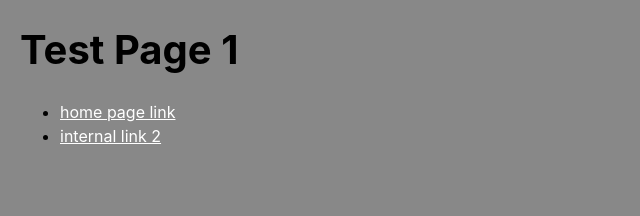
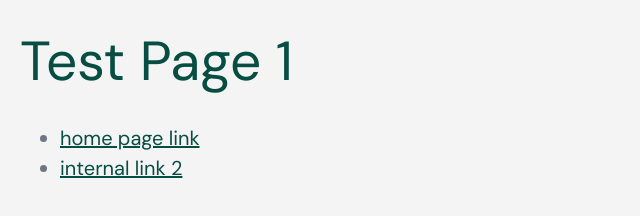
Before and after one commit to samo-codehouse/PWA-POC, a website: page html/test1.html in a window 1280 px wide. Shown: the whole page, without its empty margins (0-640 px from the left). Drawn offline with Linux system fonts and the light colour scheme.

Commit message:
styling updates

```diff
--- a/html/service-worker.js
+++ b/html/service-worker.js
@@ -27,15 +27,12 @@ self.addEventListener('fetch', (event) => {
         event.respondWith((async () => {
             try {
                 const preloadResponse = await event.preloadResponse;
-
                 if (preloadResponse) {
                     return preloadResponse;
                 }
-
                 const networkResponse = await fetch(event.request);
                 return networkResponse;
             } catch (error) {
-
                 const cache = await caches.open(appCache);
                 const cachedResponse = await cache.match(offlineFallback);
                 return cachedResponse;
--- a/html/test1.html
+++ b/html/test1.html
@@ -6,9 +6,12 @@
         <meta charset="utf-8" />
         <title>PWA Test 1</title>
         <meta name="description" content="PWA Test 1" />
+        <link rel="preconnect" href="https://fonts.googleapis.com">
+        <link rel="preconnect" href="https://fonts.gstatic.com" crossorigin>
+        <link href="https://fonts.googleapis.com/css2?family=DM+Sans:ital,opsz,wght@0,9..40,100..1000;1,9..40,100..1000&display=swap" rel="stylesheet">
         <!-- PWA meta tags -->
         <meta name="viewport" content="viewport-fit=cover, width=device-width, initial-scale=1.0, minimum-scale=1.0, maximum-scale=5.0" />
-        <meta name="theme-color" content="#ffffff" />
+        <meta name="theme-color" content="#f4f4f4" />
         <meta name="mobile-web-app-capable" content="yes">
         <meta name="apple-mobile-web-app-title" content="PWA Test 1" />
         <meta name="apple-mobile-web-app-status-bar-style" content="black-translucent" />
@@ -52,18 +55,21 @@
         <!-- styles -->
         <style>
             body {
-                background-color: #888;
-                color: #000;
-                font-family: -apple-system, BlinkMacSystemFont, 'Segoe UI', 'Roboto', 'Helvetica Neue', 'Arial', 'Noto Sans', 'Liberation Sans', sans-serif;
-                font-size: 1rem;
+                background-color: #f4f4f4;
+                color: #6c7783;
+                font-family: 'DM Sans', -apple-system, BlinkMacSystemFont, 'Segoe UI', 'Roboto', 'Helvetica Neue', 'Arial', 'Noto Sans', 'Liberation Sans', sans-serif;
+                font-size: 1.25rem;
                 padding: 20px;
             }
             h1 {
-                font-size: 40px;
+                color: #064d42;
+                font-family: 'DM Sans', sans-serif;
+                font-size: 55px;
+                font-weight: 400;
                 margin-bottom: 20px;
             }
             a {
-                color: #fff;
+                color: #064d42;
                 text-decoration: underline;
             }
             a:hover, a:focus, a:active {
```
Also changed, not shown: html/index.html (+13 -7 lines), html/pwa/offline.html (+15 -10 lines), html/test2.html (+13 -7 lines), html/pwa/manifest.json. Lines whose indentation alone changed are shown as unchanged.
